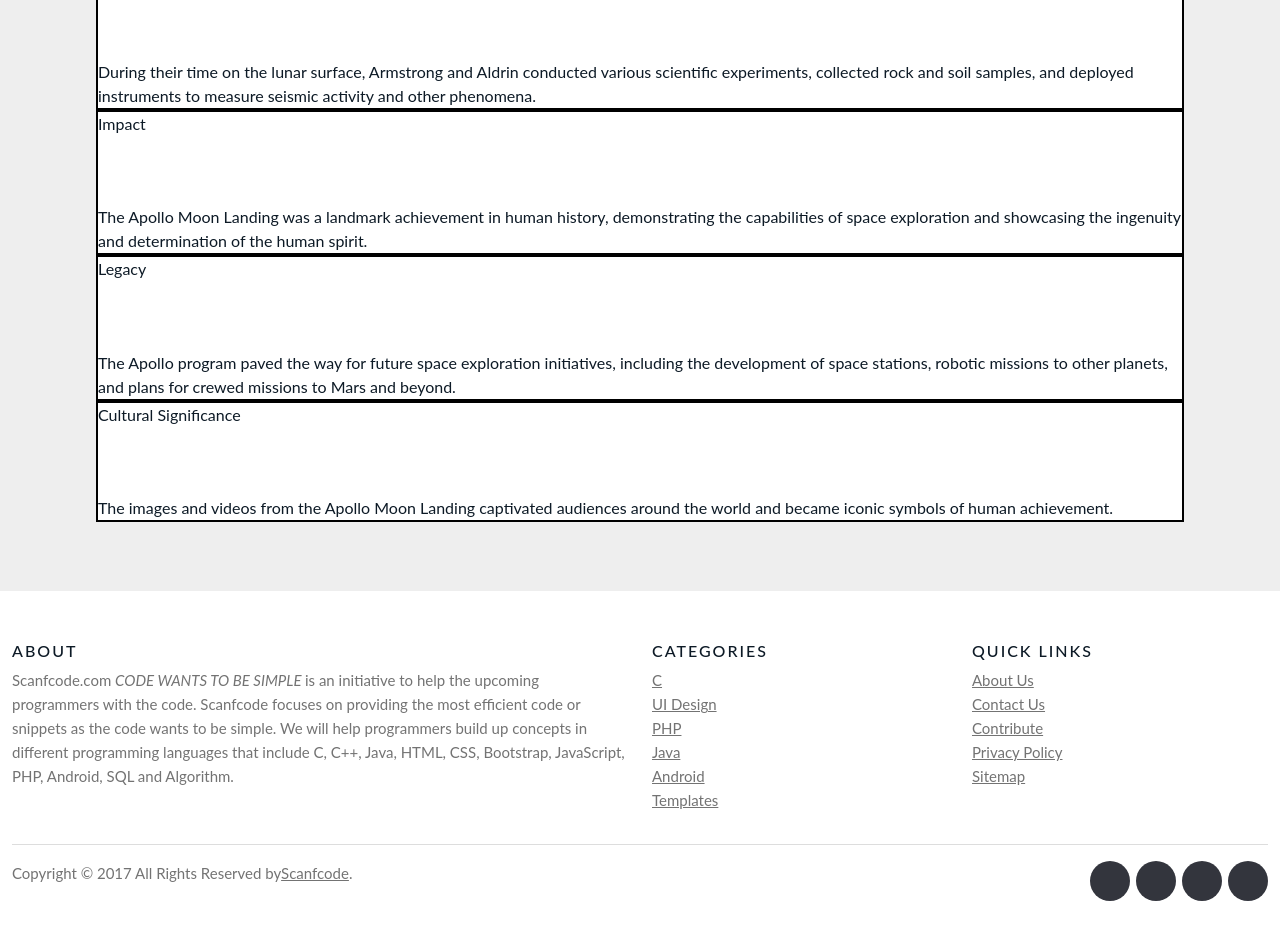
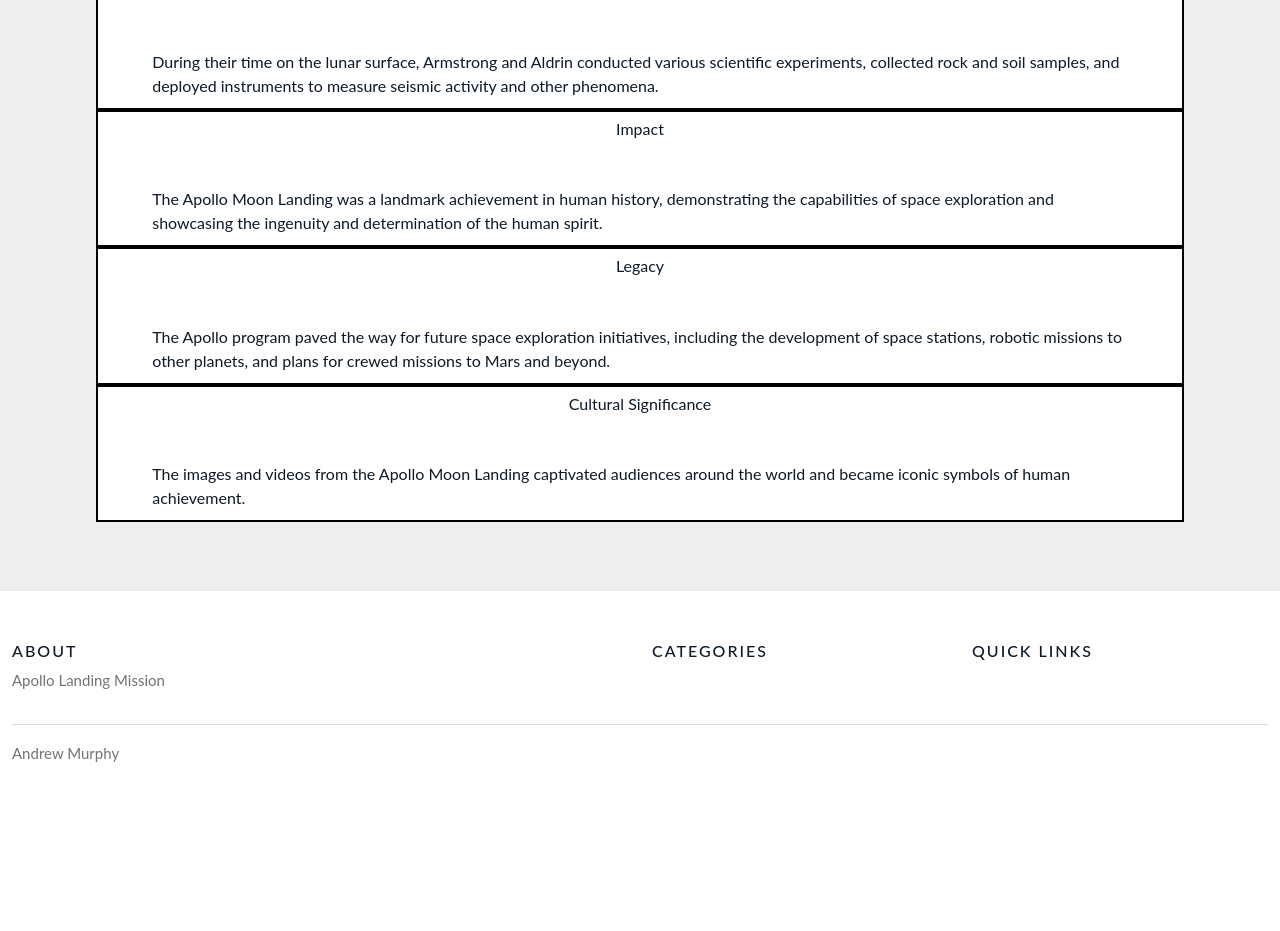
Before and after one commit to Dearborn42/ThemeProject, a React (Create React App) app in the folder themeproject/: page / in a window 1280 px wide. Shown: the part 428-1359 px from the top of the page. After the commit the page ends 1213 px from the top, so only its background shows below. Built offline with nearby package versions, Linux system fonts and the light colour scheme.

Commit message:
Finished main website

```diff
--- a/themeproject/src/Components/Footer.js
+++ b/themeproject/src/Components/Footer.js
@@ -10,29 +10,18 @@ const Footer = () => {
                 <div className="row">
                 <div className="col-sm-12 col-md-6">
                     <h6 className={`h6-${theme}`}>About</h6>
-                    <p className="text-justify">Scanfcode.com <i>CODE WANTS TO BE SIMPLE </i> is an initiative  to help the upcoming programmers with the code. Scanfcode focuses on providing the most efficient code or snippets as the code wants to be simple. We will help programmers build up concepts in different programming languages that include C, C++, Java, HTML, CSS, Bootstrap, JavaScript, PHP, Android, SQL and Algorithm.</p>
+                    <p className="text-justify">Apollo Landing Mission</p>
                 </div>
 
                 <div className="col-xs-6 col-md-3">
                     <h6 className={`h6-${theme}`}>Categories</h6>
                     <ul className="footer-links">
-                    <li><a href="http://scanfcode.com/category/c-language/">C</a></li>
-                    <li><a href="http://scanfcode.com/category/front-end-development/">UI Design</a></li>
-                    <li><a href="http://scanfcode.com/category/back-end-development/">PHP</a></li>
-                    <li><a href="http://scanfcode.com/category/java-programming-language/">Java</a></li>
-                    <li><a href="http://scanfcode.com/category/android/">Android</a></li>
-                    <li><a href="http://scanfcode.com/category/templates/">Templates</a></li>
                     </ul>
                 </div>
 
                 <div className="col-xs-6 col-md-3">
                     <h6 className={`h6-${theme}`}>Quick Links</h6>
                     <ul className="footer-links">
-                    <li><a href="http://scanfcode.com/about/">About Us</a></li>
-                    <li><a href="http://scanfcode.com/contact/">Contact Us</a></li>
-                    <li><a href="http://scanfcode.com/contribute-at-scanfcode/">Contribute</a></li>
-                    <li><a href="http://scanfcode.com/privacy-policy/">Privacy Policy</a></li>
-                    <li><a href="http://scanfcode.com/sitemap/">Sitemap</a></li>
                     </ul>
                 </div>
                 </div>
@@ -41,17 +30,12 @@ const Footer = () => {
             <div className="container">
                 <div className="row">
                 <div className="col-md-8 col-sm-6 col-xs-12">
-                    <p className="copyright-text">Copyright &copy; 2017 All Rights Reserved by
-                <a href="#">Scanfcode</a>.
+                    <p className="copyright-text">Andrew Murphy
                     </p>
                 </div>
 
                 <div className="col-md-4 col-sm-6 col-xs-12">
                     <ul className="social-icons">
-                    <li><a className="facebook" href="#"><i className="fa fa-facebook"></i></a></li>
-                    <li><a className="twitter" href="#"><i className="fa fa-twitter"></i></a></li>
-                    <li><a className="dribbble" href="#"><i className="fa fa-dribbble"></i></a></li>
-                    <li><a className="linkedin" href="#"><i className="fa fa-linkedin"></i></a></li>
                     </ul>
                 </div>
                 </div>
--- a/themeproject/src/main.css
+++ b/themeproject/src/main.css
@@ -390,15 +390,13 @@ button {
 
 .overlay-menu li button {
     display: block;
-    letter-spacing: 4px;
-    /*   opacity: 0; */
     padding: 15px 0;
     text-align: right;
     text-transform: uppercase;
     -webkit-transition: color 0.3s ease;
     transition: color 0.3s ease;
-    /*   -webkit-transition: 0.2s opacity 0.2s ease-out;
-  transition: 0.2s opacity 0.2s ease-out; */
+    margin-left: auto;
+    margin-right: auto;
 }
 
 .overlay-menu li button:hover,
@@ -631,6 +629,11 @@ button {
 
 .dataSection div{
     max-width: max-content;
+    width: 90%;
+    margin-left: auto;
+    margin-right: auto;
+    margin-bottom: 10px;
+    margin-top: 5px;
 }
 
 
```
